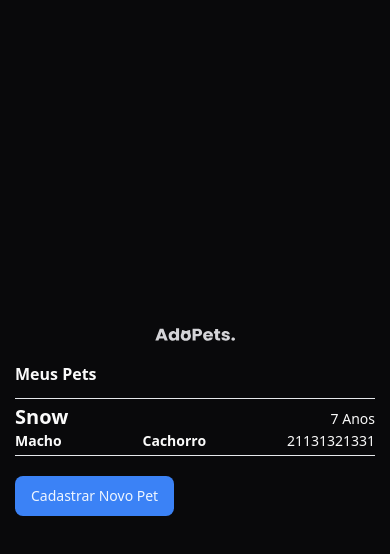
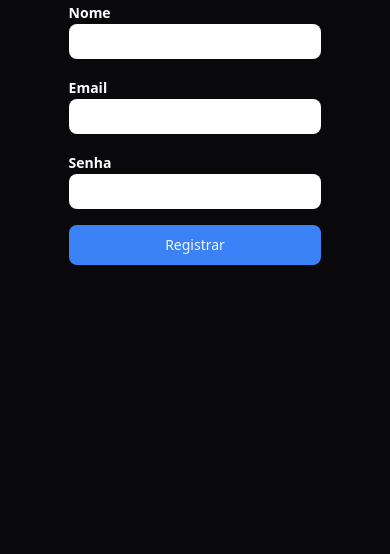
Before and after one commit to RNoleto/mvp-adopets, a Vue app: page / in a window 390 px wide. Shown: the top 554 px of the page. Built offline with nearby package versions, Linux system fonts and the light colour scheme.

Commit message:
:iphone: component: Criação de AuthForm
Criação de componente para formulario de cadastro

```diff
--- a/src/App.vue
+++ b/src/App.vue
@@ -1,9 +1,12 @@
 <script setup>
 import EmpyPets from './components/EmpyPets.vue';
 import Summary from './components/Summary.vue';
+
+import AuthForm from './components/AuthForm.vue';
 </script>
 
 <template>
         <!-- <EmpyPets /> -->
-        <Summary />
+        <!-- <Summary /> -->
+        <AuthForm />
 </template>
--- /dev/null
+++ b/src/components/AuthForm.vue
@@ -0,0 +1,62 @@
+<script setup>
+import { ref } from 'vue';
+import TextInput from './ui/TextInput.vue';
+import Button from './ui/Button.vue';
+
+const userName = ref('');
+const userEmail = ref('');
+const userPassword = ref('');
+
+const handleSubmit = () => {
+  const formData = {
+    name: userName.value,
+    email: userEmail.value,
+    password: userPassword.value,
+  };
+
+  console.log('Form data:', formData);
+  // Aqui você pode adicionar a lógica de requisição para a API de cadastro
+};
+</script>
+
+<template>
+  <div class="h-screen flex flex-col items-center justify-center">
+    <form @submit.prevent="handleSubmit" class="space-y-4 max-w-[400px] mt-0 my-auto">
+      <!-- Campo de Nome -->
+      <TextInput
+        id="name"
+        v-model="userName"
+        label="Nome"
+        placeholder="Seu nome"
+      />
+
+      <!-- Campo de Email -->
+      <TextInput
+        id="email"
+        v-model="userEmail"
+        label="Email"
+        placeholder="Seu email"
+        type="email"
+      />
+
+      <!-- Campo de Senha -->
+      <TextInput
+        id="password"
+        v-model="userPassword"
+        label="Senha"
+        placeholder="Sua senha"
+        type="password"
+      />
+
+      <!-- Botão de Submissão -->
+      <Button
+        variant="primary"
+        size="default"
+        class="w-full"
+        type="submit"
+      >
+        Registrar
+      </Button>
+    </form>
+  </div>
+</template>
--- a/src/components/ui/TextInput.vue
+++ b/src/components/ui/TextInput.vue
@@ -1,15 +1,15 @@
-<!-- TextInput.vue -->
 <script setup>
-import { ref } from 'vue'
-
 const props = defineProps({
   label: String,
   id: String,
   modelValue: String,
-})
+  type: {
+    type: String,
+    default: 'text', // Definindo o padrão como 'text'
+  },
+});
 
-const emit = defineEmits(['update:modelValue'])
-
+const emit = defineEmits(['update:modelValue']);
 </script>
 
 <template>
@@ -17,8 +17,8 @@ const emit = defineEmits(['update:modelValue'])
     <label class="text-sm font-semibold text-white" :for="id">{{ label }}</label>
     <input
       :id="id"
+      :type="type"
       class="w-full bg-blackA5 shadow-blackA9 inline-flex appearance-none items-center justify-center rounded-lg px-1 py-2 text-sm leading-none text-zinc-500 outline-none"
-      type="text"
       :value="modelValue"
       @input="$emit('update:modelValue', $event.target.value)"
     />
```
